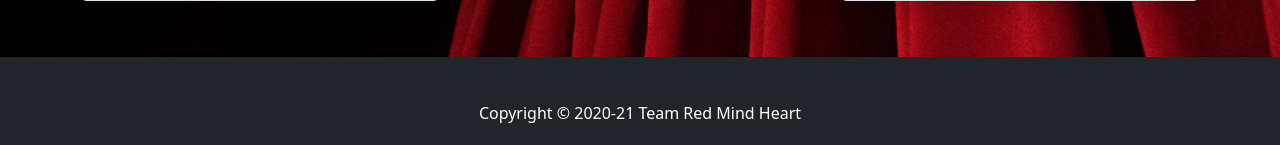
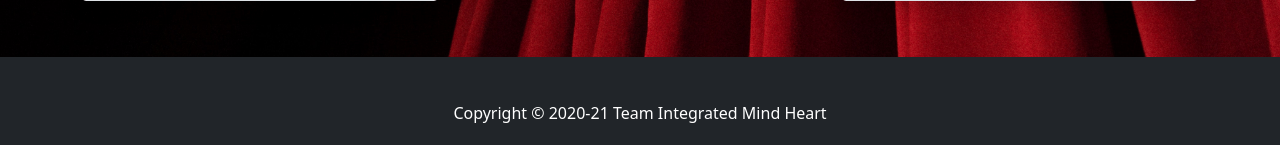
Before and after one commit to IntegratedMindHeart/project_red_mind, a Django app: page / in a window 1280 px wide. Shown: the part 663-808 px from the top of the page. Run offline with Django 3.2, Linux system fonts and the light colour scheme; some libraries are stand-ins or nearby versions; some web fonts are replaced.

Commit message:
chnage footer team name

```diff
--- a/red_mind/core/templates/core/footer.html
+++ b/red_mind/core/templates/core/footer.html
@@ -5,6 +5,6 @@
                 <i class="fab fa-github fa-2x m-1 text-white"></i>
             </a>
         </div>
-        <p>Copyright &#169; 2020-21 Team Red Mind Heart</p>
+        <p>Copyright &#169; 2020-21 Team Integrated Mind Heart</p>
     </div>
 </footer>
```
